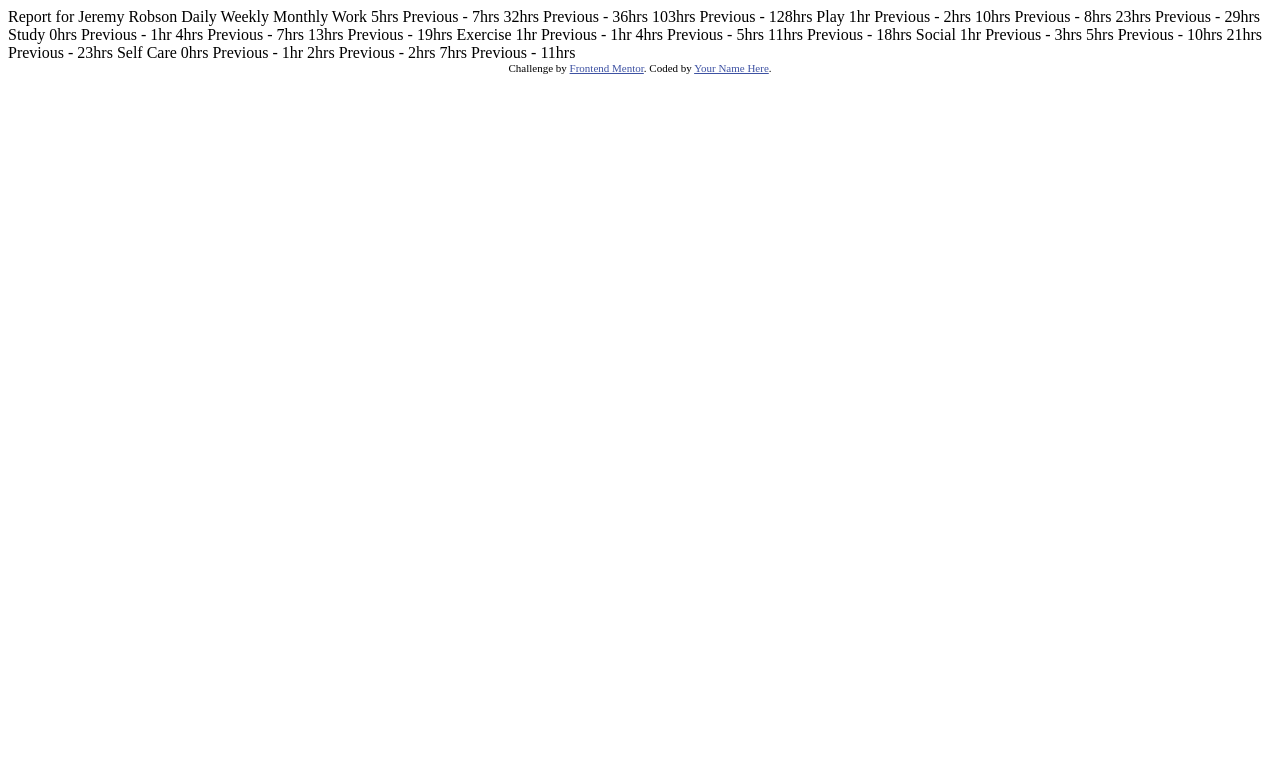
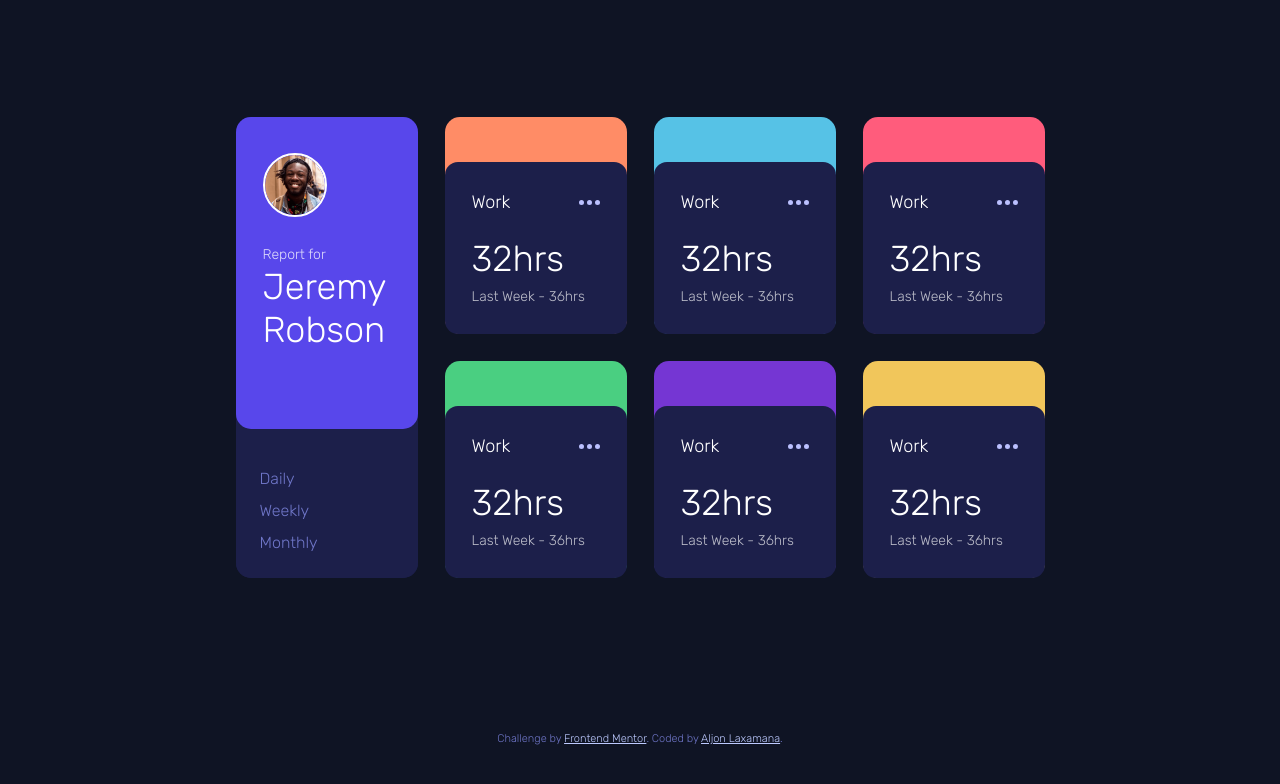
Before and after one commit to AljonLaxamana/time-tracking-dashboard, a plain HTML site: page index.html in a window 1280 px wide. Drawn offline with Linux system fonts and the light colour scheme.

Commit message:
Done html structure and some styling

```diff
--- a/index.html
+++ b/index.html
@@ -1,80 +1,172 @@
 <!DOCTYPE html>
 <html lang="en">
   <head>
-  <meta charset="UTF-8">
-  <meta name="viewport" content="width=device-width, initial-scale=1.0"> <!-- displays site properly based on user's device -->
+    <meta charset="UTF-8" />
+    <meta name="viewport" content="width=device-width, initial-scale=1.0" />
+    <!-- displays site properly based on user's device -->
 
-  <link rel="icon" type="image/png" sizes="32x32" href="./images/favicon-32x32.png">
+    <link
+      rel="icon"
+      type="image/png"
+      sizes="32x32"
+      href="./images/favicon-32x32.png"
+    />
+    <link rel="stylesheet" href="style.css" />
+    <link rel="preconnect" href="https://fonts.googleapis.com" />
+    <link rel="preconnect" href="https://fonts.gstatic.com" crossorigin />
+    <link
+      href="https://fonts.googleapis.com/css2?family=Rubik:ital,wght@0,300..900;1,300..900&display=swap"
+      rel="stylesheet"
+    />
+    <script src="/script.js" defer></script>
 
     <title>Frontend Mentor | Time tracking dashboard</title>
 
     <!-- Feel free to remove these styles or customise in your own stylesheet 👍 -->
     <style>
-    .attribution { font-size: 11px; text-align: center; }
-    .attribution a { color: hsl(228, 45%, 44%); }
+      .attribution {
+        font-size: 11px;
+        text-align: center;
+        position: relative;
+        bottom: 0;
+        left: 0;
+        right: 0;
+        margin-top: 5rem;
+        margin-bottom: -4rem;
+      }
+      .attribution a {
+        color: hsl(228, 100%, 87%);
+      }
     </style>
   </head>
   <body>
+    <main class="dashboard-container">
+      <!-- Profile -->
+      <article class="dashboard-profile">
+        <div class="profile-header">
+          <img src="/images/image-jeremy.png" alt="" class="profile-img" />
+          <div class="profile-information-container">
+            <p class="profile-label">Report for</p>
+            <p class="profile-name">Jeremy Robson</p>
+          </div>
+        </div>
+        <div class="profile-filter-subheader">
+          <ul class="profile-filter-container">
+            <li class="profile-daily-filter">Daily</li>
+            <li class="profile-weekly-filter">Weekly</li>
+            <li class="profile-monthly-filter">Monthly</li>
+          </ul>
+        </div>
+      </article>
 
-  Report for
-  Jeremy Robson
+      <!-- Work Category -->
+      <article class="dashboard-category">
+        <div class="category-header">
+          <img src="/images/icon-work.svg" alt="" />
+        </div>
+        <div class="category-body">
+          <div class="category-title-container">
+            <p class="category-title">Work</p>
+            <img src="/images/icon-ellipsis.svg" alt="" />
+          </div>
+          <div class="category-timeframes-container">
+            <p class="total-hrs">32hrs</p>
+            <p class="previous-hrs">Last Week - 36hrs</p>
+          </div>
+        </div>
+      </article>
 
-  Daily
-  Weekly
-  Monthly
+      <!-- Play Category -->
+      <article class="dashboard-category">
+        <div class="category-header">
+          <img src="/images/icon-play.svg" alt="" />
+        </div>
+        <div class="category-body">
+          <div class="category-title-container">
+            <p class="category-title">Work</p>
+            <img src="/images/icon-ellipsis.svg" alt="" />
+          </div>
+          <div class="category-timeframes-container">
+            <p class="total-hrs">32hrs</p>
+            <p class="previous-hrs">Last Week - 36hrs</p>
+          </div>
+        </div>
+      </article>
 
-  Work
-  5hrs <!-- daily -->
-  Previous - 7hrs <!-- daily -->
-  32hrs <!-- weekly -->
-  Previous - 36hrs <!-- weekly -->
-  103hrs <!-- monthly -->
-  Previous - 128hrs <!-- monthly -->
+      <!-- Study Category -->
+      <article class="dashboard-category">
+        <div class="category-header">
+          <img src="/images/icon-study.svg" alt="" />
+        </div>
+        <div class="category-body">
+          <div class="category-title-container">
+            <p class="category-title">Work</p>
+            <img src="/images/icon-ellipsis.svg" alt="" />
+          </div>
+          <div class="category-timeframes-container">
+            <p class="total-hrs">32hrs</p>
+            <p class="previous-hrs">Last Week - 36hrs</p>
+          </div>
+        </div>
+      </article>
 
-  Play
-  1hr <!-- daily -->
-  Previous - 2hrs <!-- daily -->
-  10hrs <!-- weekly -->
-  Previous - 8hrs <!-- weekly -->
-  23hrs <!-- monthly -->
-  Previous - 29hrs <!-- monthly -->
+      <!-- Exercise Category -->
+      <article class="dashboard-category">
+        <div class="category-header">
+          <img src="/images/icon-exercise.svg" alt="" />
+        </div>
+        <div class="category-body">
+          <div class="category-title-container">
+            <p class="category-title">Work</p>
+            <img src="/images/icon-ellipsis.svg" alt="" />
+          </div>
+          <div class="category-timeframes-container">
+            <p class="total-hrs">32hrs</p>
+            <p class="previous-hrs">Last Week - 36hrs</p>
+          </div>
+        </div>
+      </article>
 
-  Study
-  0hrs <!-- daily -->
-  Previous - 1hr <!-- daily -->
-  4hrs <!-- weekly -->
-  Previous - 7hrs <!-- weekly -->
-  13hrs <!-- monthly -->
-  Previous - 19hrs <!-- monthly -->
+      <!-- Social Category -->
+      <article class="dashboard-category">
+        <div class="category-header">
+          <img src="/images/icon-social.svg" alt="" />
+        </div>
+        <div class="category-body">
+          <div class="category-title-container">
+            <p class="category-title">Work</p>
+            <img src="/images/icon-ellipsis.svg" alt="" />
+          </div>
+          <div class="category-timeframes-container">
+            <p class="total-hrs">32hrs</p>
+            <p class="previous-hrs">Last Week - 36hrs</p>
+          </div>
+        </div>
+      </article>
 
-  Exercise
-  1hr <!-- daily -->
-  Previous - 1hr <!-- daily -->
-  4hrs <!-- weekly -->
-  Previous - 5hrs <!-- weekly -->
-  11hrs <!-- monthly -->
-  Previous - 18hrs <!-- monthly -->
-
-  Social
-  1hr <!-- daily -->
-  Previous - 3hrs <!-- daily -->
-  5hrs <!-- weekly -->
-  Previous - 10hrs <!-- weekly -->
-  21hrs <!-- monthly -->
-  Previous - 23hrs <!-- monthly -->
-
-  Self Care
-  0hrs <!-- daily -->
-  Previous - 1hr <!-- daily -->
-  2hrs <!-- weekly -->
-  Previous - 2hrs <!-- weekly -->
-  7hrs <!-- monthly -->
-  Previous - 11hrs <!-- monthly -->
-
+      <!-- Self Care Category -->
+      <article class="dashboard-category">
+        <div class="category-header">
+          <img src="/images/icon-self-care.svg" alt="" />
+        </div>
+        <div class="category-body">
+          <div class="category-title-container">
+            <p class="category-title">Work</p>
+            <img src="/images/icon-ellipsis.svg" alt="" />
+          </div>
+          <div class="category-timeframes-container">
+            <p class="total-hrs">32hrs</p>
+            <p class="previous-hrs">Last Week - 36hrs</p>
+          </div>
+        </div>
+      </article>
+    </main>
 
     <div class="attribution">
-    Challenge by <a href="https://www.frontendmentor.io?ref=challenge" target="_blank">Frontend Mentor</a>.
-    Coded by <a href="#">Your Name Here</a>.
+      Challenge by
+      <a href="https://www.frontendmentor.io?ref=challenge" target="_blank"
+        >Frontend Mentor</a
+      >. Coded by <a href="#">Aljon Laxamana</a>.
     </div>
   </body>
 </html>
--- /dev/null
+++ b/style.css
@@ -0,0 +1,324 @@
+/* CSS Reset */
+/* 1. Use a more-intuitive box-sizing model */
+*,
+*::before,
+*::after {
+  box-sizing: border-box;
+}
+
+/* 2. Remove default margin */
+* {
+  margin: 0;
+}
+
+body {
+  /* 3. Add accessible line-height */
+  line-height: 1.5;
+  /* 4. Improve text rendering */
+  -webkit-font-smoothing: antialiased;
+}
+
+/* 5. Improve media defaults */
+img,
+picture,
+video,
+canvas,
+svg {
+  display: block;
+  max-width: 100%;
+}
+
+/* 6. Inherit fonts for form controls */
+input,
+button,
+textarea,
+select {
+  font: inherit;
+}
+
+/* 7. Avoid text overflows */
+p,
+h1,
+h2,
+h3,
+h4,
+h5,
+h6 {
+  overflow-wrap: break-word;
+}
+
+/* 8. Improve line wrapping */
+p {
+  text-wrap: pretty;
+}
+h1,
+h2,
+h3,
+h4,
+h5,
+h6 {
+  text-wrap: balance;
+}
+
+ul {
+  padding: 0;
+  margin: 0;
+}
+
+li {
+  list-style: none;
+  padding: 0;
+  margin: 0;
+  cursor: pointer;
+}
+
+/*
+    9. Create a root stacking context
+  */
+#root,
+#__next {
+  isolation: isolate;
+}
+
+/* Default Styles */
+
+:root {
+  /* Primary Colors */
+  --prm-blue: hsl(246, 80%, 60%);
+  --prm-light-red-work: hsl(15, 100%, 70%);
+  --prm-soft-blue-play: hsl(195, 74%, 62%);
+  --prm-light-red-study: hsl(348, 100%, 68%);
+  --prm-lime-green-excercise: hsl(145, 58%, 55%);
+  --prm-violet-social: hsl(264, 64%, 52%);
+  --prm-soft-orange-self-care: hsl(43, 84%, 65%);
+
+  /* Neutral Colors */
+
+  --neu-very-dark-blue: hsl(226, 43%, 10%);
+  --neu-dark-blue: hsl(235, 46%, 20%);
+  --neu-desaturated-blue: hsl(235, 45%, 61%);
+  --neu-pale-blue: hsl(236, 100%, 87%);
+}
+
+/* General Styles */
+body {
+  font-size: 18px;
+  font-family: "Rubik", serif;
+  display: grid;
+  place-items: center;
+  background-color: var(--neu-very-dark-blue);
+  color: var(--neu-desaturated-blue);
+  font-weight: 300;
+  padding: 5rem 1.5rem;
+}
+
+.dashboard-container {
+  display: grid;
+  grid-template-columns: repeat(auto-fit, minmax(300px, 1fr));
+  gap: 1.5em;
+}
+
+.dashboard-profile {
+  display: flex;
+  flex-direction: column;
+  background-color: var(--neu-dark-blue);
+  border-radius: 15px;
+}
+
+.profile-header {
+  display: flex;
+  align-items: center;
+  justify-content: center;
+  gap: 1rem;
+  background-color: var(--prm-blue);
+  padding: 2rem;
+  border-radius: 15px;
+  color: white;
+}
+
+.profile-information-container {
+  display: flex;
+  flex-direction: column;
+  align-items: start;
+  justify-content: center;
+}
+
+.profile-header > img {
+  display: inline-block;
+  height: 4rem;
+  width: 4rem;
+  border: 2px solid white;
+  border-radius: 50%;
+}
+
+.profile-label {
+  font-size: 14px;
+  opacity: 0.8;
+}
+
+.profile-name {
+  font-size: 1.5em;
+  line-height: 1.2;
+}
+
+.profile-filter-container {
+  display: flex;
+  justify-content: space-around;
+  align-items: center;
+  padding: 1rem;
+  background-color: var(--neu-dark-blue);
+  border-end-start-radius: 15px;
+  border-end-end-radius: 15px;
+}
+
+.profile-filter-container > li {
+  transition: all ease-in-out 250ms;
+}
+
+.profile-filter-container > li:hover {
+  color: white;
+}
+
+.dashboard-category {
+  border-radius: 15px;
+}
+
+.category-header {
+  height: 2.5em;
+  overflow: hidden;
+  border-radius: 15px;
+}
+
+.category-header > img {
+  position: relative;
+  top: -0.3rem;
+  left: 13em;
+
+  transition: all ease-in-out 250ms;
+}
+
+.category-body {
+  border-radius: 13px;
+  background-color: var(--neu-dark-blue);
+  padding: 1.5em;
+  color: white;
+
+  transition: all ease-in-out 250ms;
+}
+
+.category-title-container {
+  display: flex;
+  align-items: center;
+  justify-content: space-between;
+}
+
+.dashboard-container > .dashboard-category:nth-child(2) {
+  background-color: var(--prm-light-red-work);
+}
+
+.dashboard-container > .dashboard-category:nth-child(3) {
+  background-color: var(--prm-soft-blue-play);
+}
+
+.dashboard-container > .dashboard-category:nth-child(4) {
+  background-color: var(--prm-light-red-study);
+}
+
+.dashboard-container > .dashboard-category:nth-child(5) {
+  background-color: var(--prm-lime-green-excercise);
+}
+
+.dashboard-container > .dashboard-category:nth-child(6) {
+  background-color: var(--prm-violet-social);
+}
+
+.dashboard-container > .dashboard-category:nth-child(7) {
+  background-color: var(--prm-soft-orange-self-care);
+}
+
+.total-hrs {
+  margin-top: 1rem;
+  font-size: 2em;
+}
+
+.previous-hrs {
+  font-size: 14px;
+  opacity: 0.7;
+}
+
+.dashboard-category:hover > .category-header > img {
+  opacity: 0;
+}
+
+.dashboard-category:hover > .category-body {
+  transform: translateY(-17%);
+  background-color: inherit;
+  color: initial;
+}
+
+.dashboard-category:hover > .category-body > .category-title-container > img {
+  filter: brightness(0) saturate(100%) invert(6%) sepia(7%) saturate(6810%)
+    hue-rotate(193deg) brightness(95%) contrast(95%);
+}
+
+@media (min-width: 760px) {
+  .dashboard-container {
+    display: grid;
+    grid-template-columns: repeat(2, 1fr);
+  }
+
+  .profile-filter-container {
+    margin-top: 1em;
+  }
+}
+
+@media (min-width: 800px) {
+  body {
+    display: grid;
+    place-items: center;
+    height: 100vh;
+  }
+
+  .dashboard-container {
+    display: grid;
+    grid-template-columns: repeat(4, 1fr);
+  }
+
+  .dashboard-profile {
+    grid-row: 1 / span 2;
+  }
+
+  .profile-header {
+    padding: 2em 1.5em;
+    display: flex;
+    flex-direction: column;
+    align-items: start;
+    justify-content: start;
+    height: 70%;
+    gap: 1.5em;
+  }
+
+  .profile-name {
+    max-width: 8rem;
+    font-size: 2em;
+  }
+
+  .profile-filter-container {
+    display: flex;
+    flex-direction: column;
+    align-items: start;
+    justify-content: center;
+    font-size: 16px;
+    gap: 0.5em;
+    padding: 1.4em 1.5em;
+  }
+
+  .category-title-container > img {
+    left: 0em;
+  }
+
+  .attribution {
+    margin: 0;
+    position: absolute;
+  }
+}
```
Also changed, not shown: script.js (added). Lines whose indentation alone changed are shown as unchanged.
